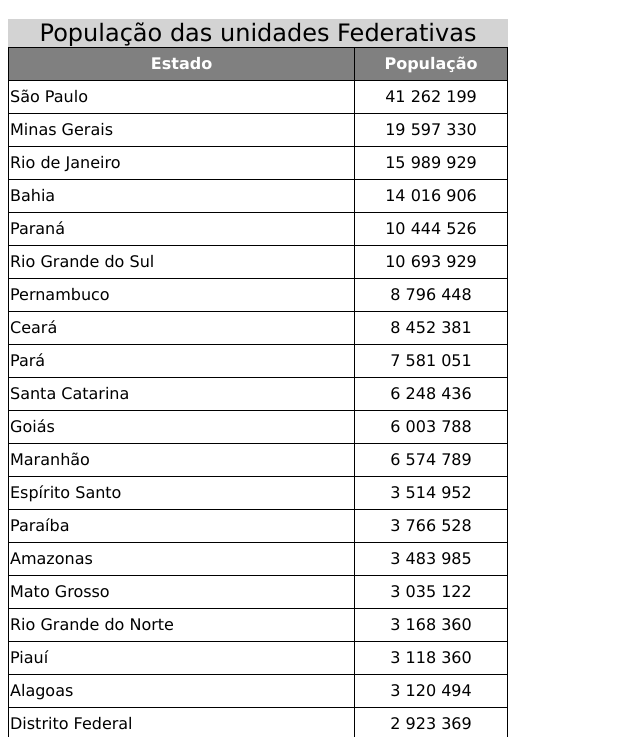
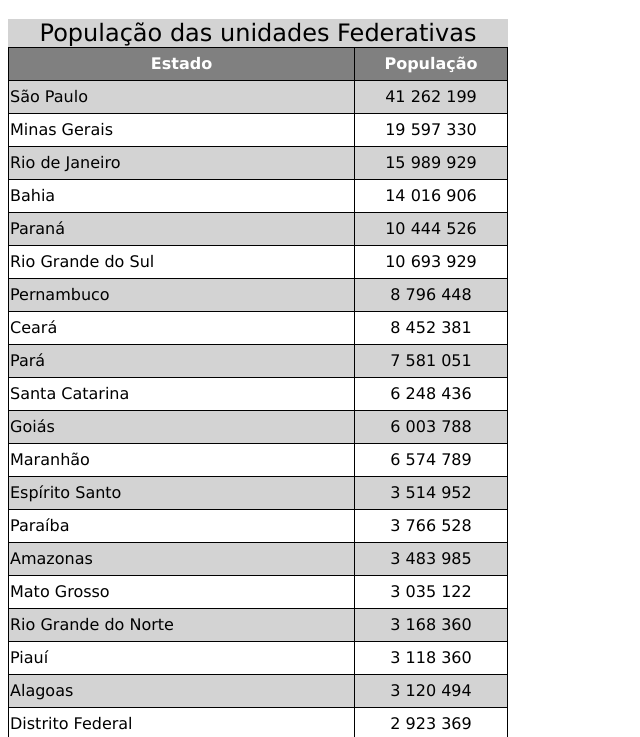
Before and after one commit to gabriel-duarte154/html-css, a plain HTML site: page aulas/exp25/tabele03.html in a window 1280 px wide. Shown: the part 62-799 px from the top of the page, without its empty margins (0-640 px from the left). Drawn offline with Linux system fonts and the light colour scheme.

Commit message:
Adicionado efeito zebrado a tabela 3

```diff
--- a/aulas/exp25/tabele03.html
+++ b/aulas/exp25/tabele03.html
@@ -25,6 +25,10 @@
             border: 1px solid black;
             height: 30px;
 
+        }
+        tbody > tr:nth-child(odd) {
+
+            background-color: lightgrey;
         }
         th,tfoot {
 
```
